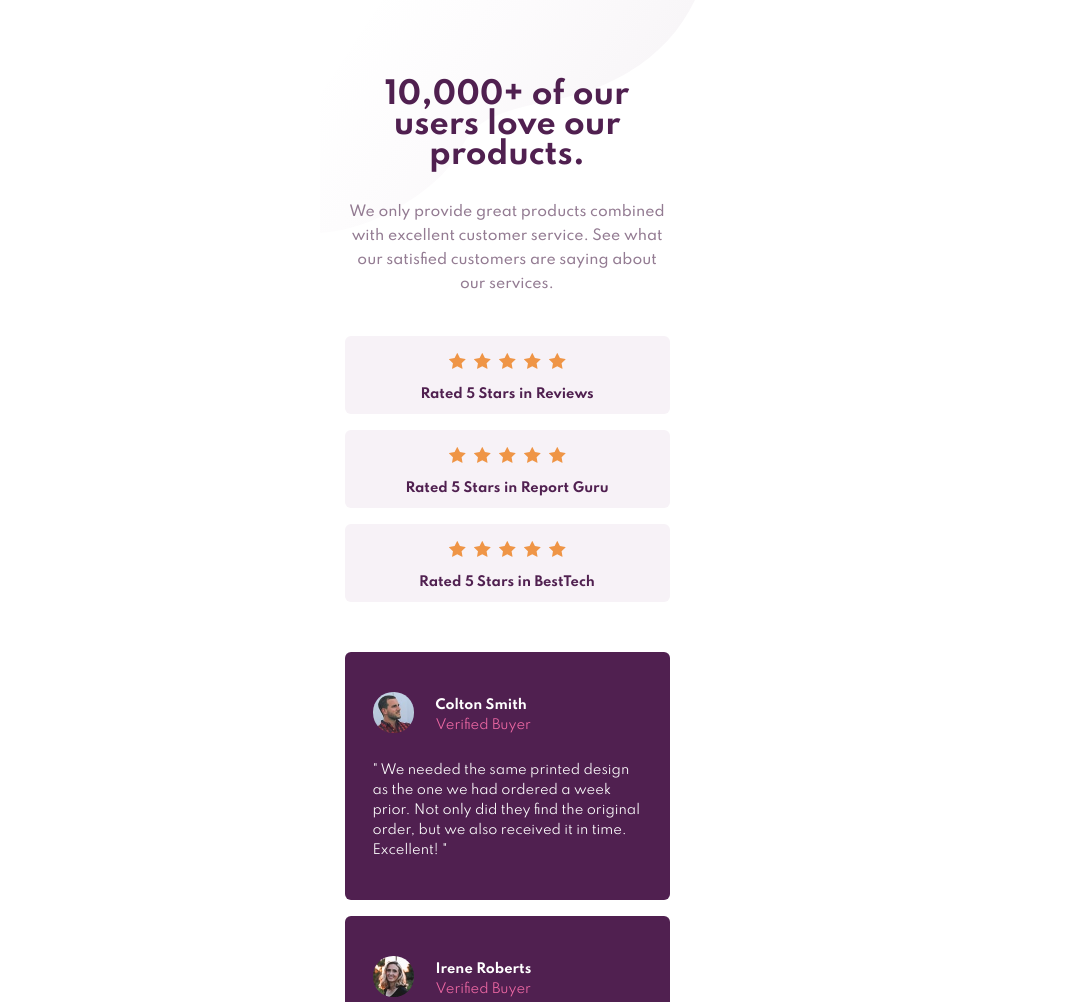
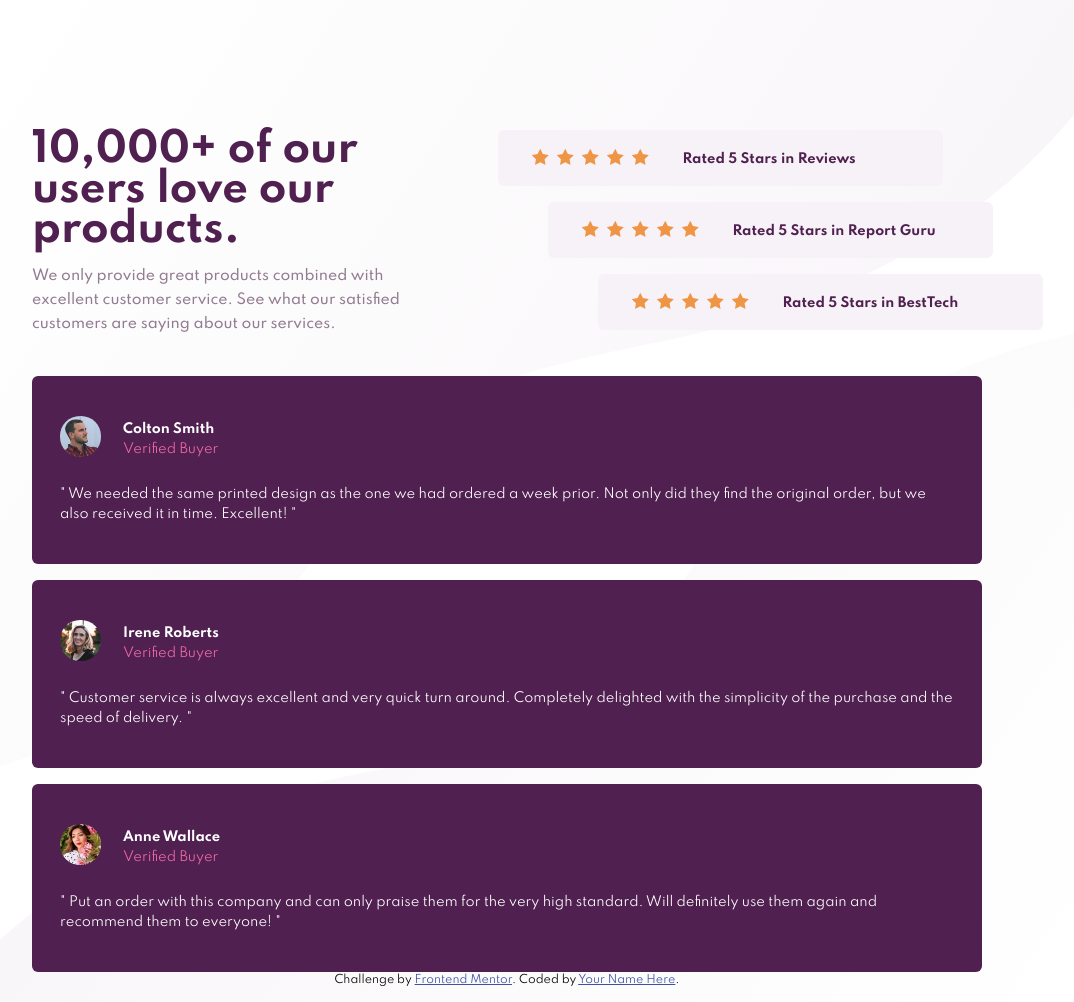
Before and after one commit to gawedzki/social-proof-section, a plain HTML site: page index.html in a window 1280 px wide. Shown: the top 1002 px of the page, without its empty margins (133-1207 px from the left). Drawn offline with Linux system fonts and the light colour scheme.

Commit message:
Add some styling to header section for desktop design

```diff
--- a/css/styles.css
+++ b/css/styles.css
@@ -1,5 +1,5 @@
 body {
-  width: 375px;
+  min-width: 375px;
   margin: auto;
   font-family: "Spartan", sans-serif;
 }
@@ -14,12 +14,14 @@ body {
 #mainSection {
   margin-bottom: 50px;
 }
+#headerSection {
+  text-align: center;
+}
 h1 {
   margin: 0 40px 30px 40px;
   font-size: 30px;
   color: hsl(300, 43%, 22%);
   line-height: 1;
-  text-align: center;
 }
 #intro {
   margin-bottom: 40px;
@@ -27,7 +29,6 @@ h1 {
   font-weight: 500;
   color: hsl(303, 10%, 53%);
   line-height: 24px;
-  text-align: center;
 }
 .rating {
   height: 78px;
@@ -54,7 +55,6 @@ h1 {
   color: hsl(300, 43%, 22%);
   line-height: 39px;
   text-align: center;
-  clear: both;
 }
 #commentSection {
   margin-bottom: 0;
@@ -98,3 +98,60 @@ h1 {
 .attribution a {
   color: hsl(228, 45%, 44%);
 }
+
+@media only screen and (min-width: 769px) {
+  body {
+    width: 100%;
+  }
+  #background {
+    max-width: 1440px;
+    padding: 130px 165px;
+    margin-left: auto;
+    margin-right: auto;
+    background-image: url(../images/bg-pattern-top-desktop.svg),
+      url(../images/bg-pattern-bottom-desktop.svg);
+    background-repeat: no-repeat, no-repeat;
+  }
+  #mainSection {
+  }
+  #headerSection {
+    float: left;
+    width: 49%;
+    text-align: left;
+  }
+  h1 {
+    margin: 0 100px 14px 0;
+    font-size: 40px;
+  }
+  #intro {
+    margin-right: 90px;
+  }
+  #ratingSection {
+    float: left;
+    width: 49%;
+  }
+  #ratingSection > div:nth-child(2) {
+    margin-left: 50px;
+  }
+  #ratingSection > div:nth-child(3) {
+    margin-left: 100px;
+  }
+  .stars,
+  .rating > p {
+    float: left;
+    margin-left: 30px;
+  }
+  .rating {
+    width: 445px;
+    height: 56px;
+  }
+  .stars {
+    margin-top: 2px;
+  }
+  .rating > p {
+    padding-top: 10px;
+  }
+  #commentSection {
+    clear: left;
+  }
+}
--- a/index.html
+++ b/index.html
@@ -18,13 +18,13 @@
 
   <body>
     <div id="background">
-      <div id='mainSection'>
-        <div>
+      <div id="mainSection">
+        <div id="headerSection">
           <h1>10,000+ of our users love our products.</h1>
           <div id="intro">We only provide great products combined with excellent customer service.
             See what our satisfied customers are saying about our services.</div>
         </div>
-        <div>
+        <div id="ratingSection">
           <div class="rating">
             <div class="stars">
               <img src="images/icon-star.svg">
```
